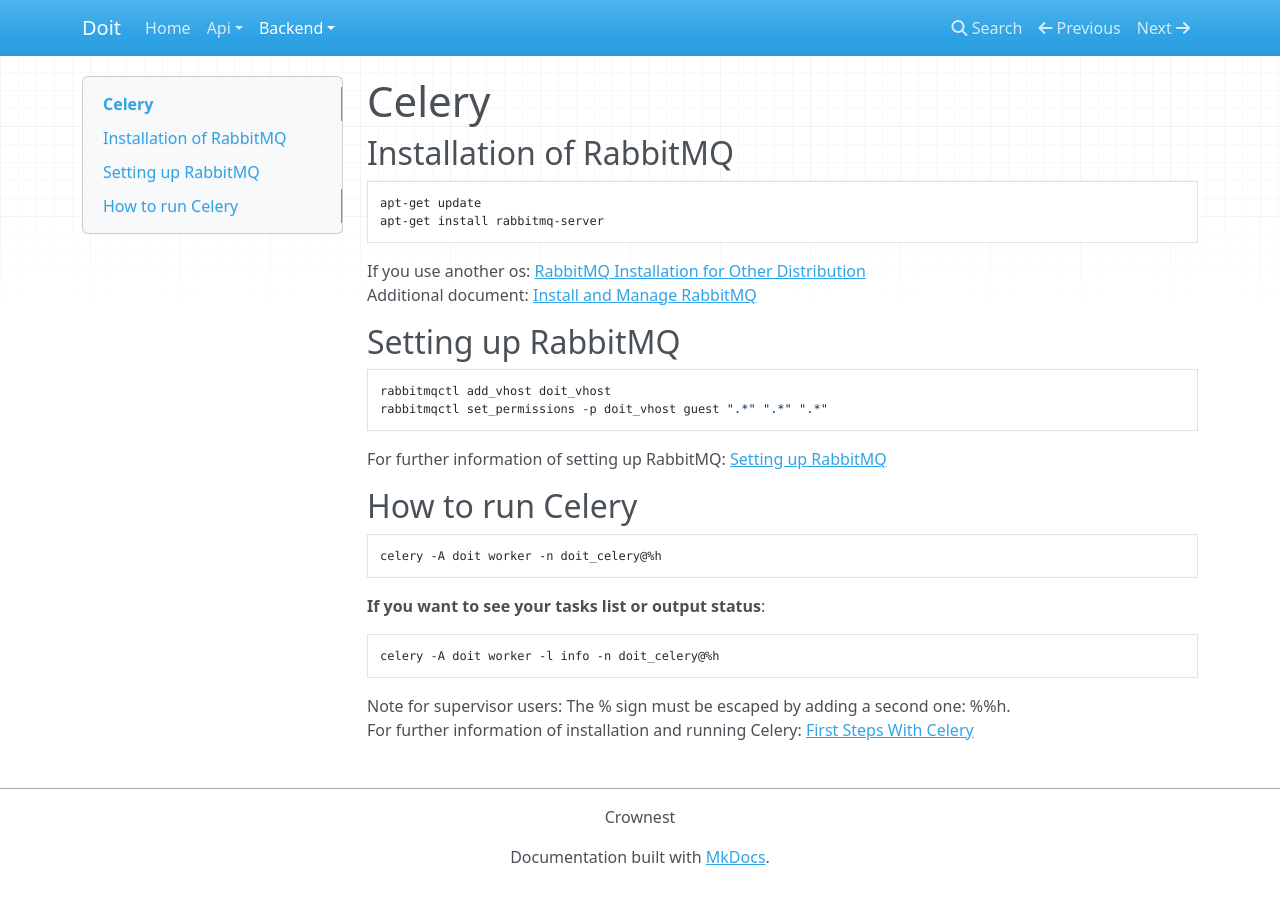
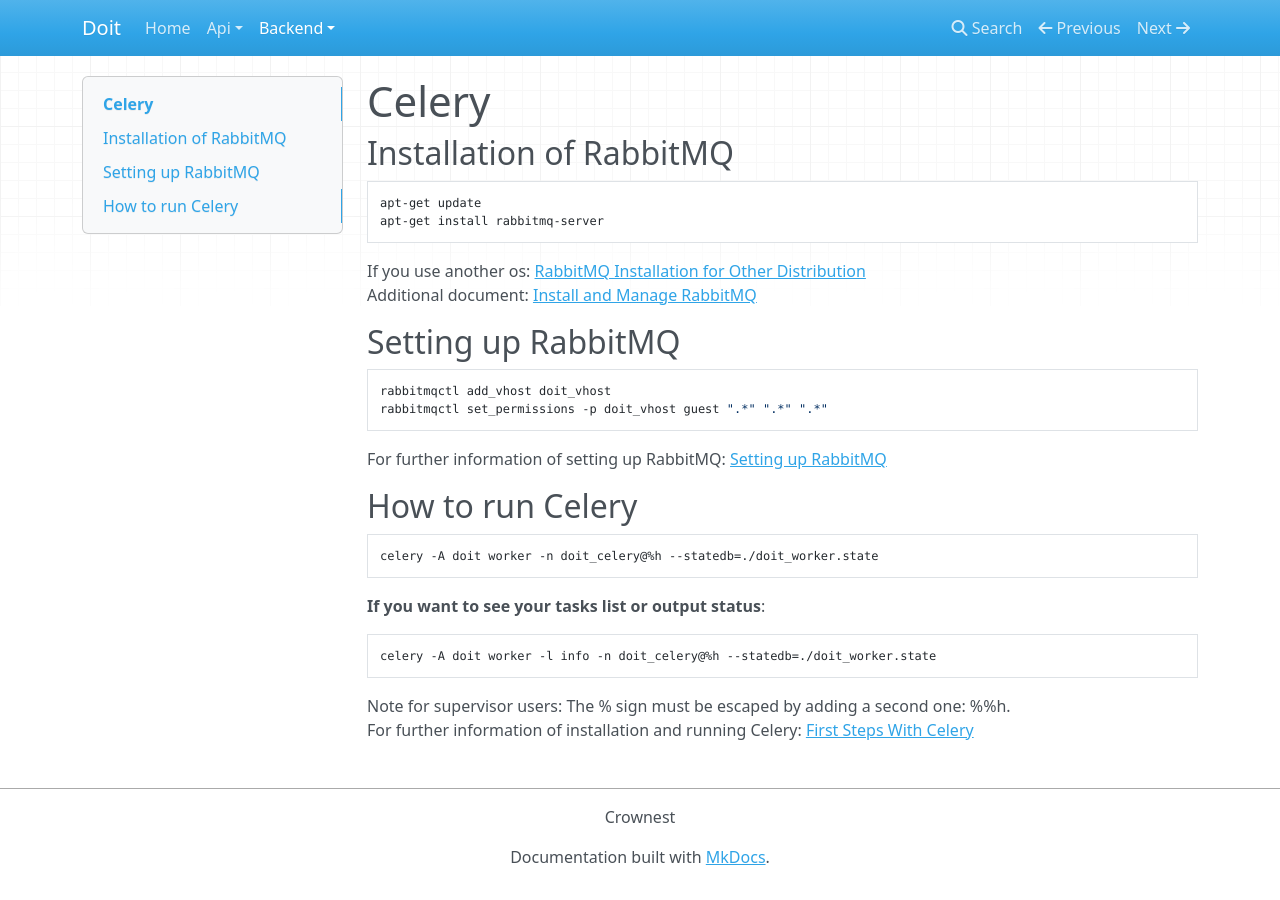
Before and after one commit to crownest/doit-backend, an MkDocs documentation site: the page built from docs/backend/celery.md, in a window 1280 px wide. Built offline with MkDocs 1.6.1, drawn with Linux system fonts in a browser that asks for light colours; nearby versions of some CDN libraries; old or Windows-style settings are respelled for this version of MkDocs.

Commit message:
refs #122: Restarting canceled tasks is blocked if celery restart.

````diff
--- a/docs/backend/celery.md
+++ b/docs/backend/celery.md
@@ -22,12 +22,12 @@
 
 ## How to run Celery
 ```bash
-celery -A doit worker -n doit_celery@%h
+celery -A doit worker -n doit_celery@%h --statedb=./doit_worker.state
 ```
 
 **If you want to see your tasks list or output status**:
 ```bash
-celery -A doit worker -l info -n doit_celery@%h
+celery -A doit worker -l info -n doit_celery@%h --statedb=./doit_worker.state
 ```
 
 Note for supervisor users: The % sign must be escaped by adding a second one: %%h.<br>
````
Also changed, not shown: 1 other file.
